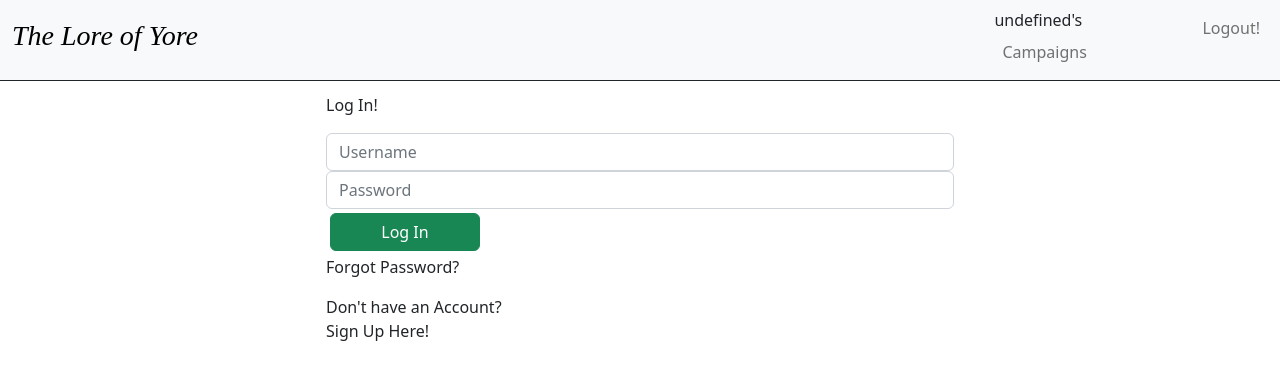
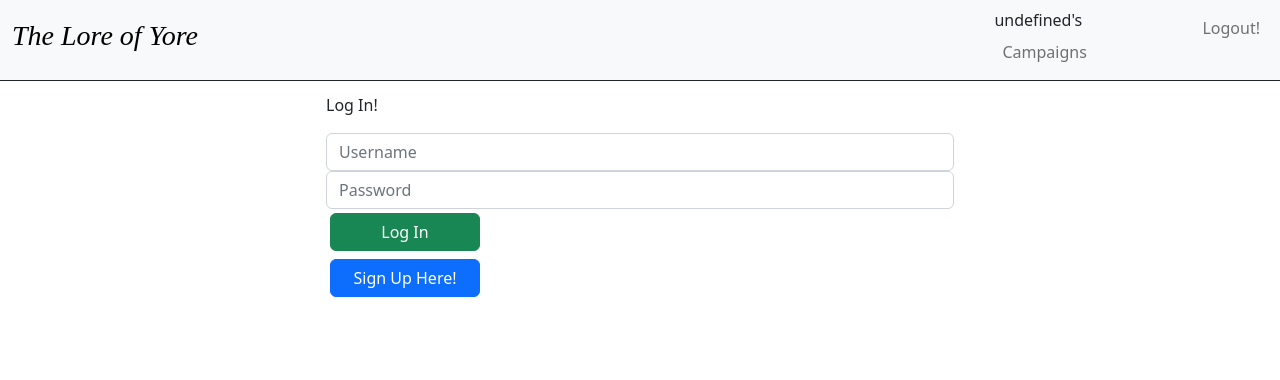
Before and after one commit to ThomasGCarpenter/D-D-Session-Summary-App, a React (Create React App) app in the folder client/: page / in a window 1280 px wide. Shown: the top 380 px of the page. Built offline with nearby package versions, Linux system fonts and the light colour scheme.

Commit message:
This fixes #11

```diff
--- a/client/src/pages/landing-page.tsx
+++ b/client/src/pages/landing-page.tsx
@@ -42,13 +42,10 @@
 
     try {
       const result = await axios.post("http://localhost:9444/login", userData);
-      console.log("TTTTTTTTTTTTTTt", result);
-      console.log("HHHHHHHHHHHHHH", result.data);
+
       setUser(result.data);
       // store the user in localStorage
       localStorage.setItem("user", JSON.stringify(result.data));
-      console.log("hhhhhhhhhhhhhhhhhhhhhiiiiiiiiiiiiiiiiiii", localStorage);
-      console.log("diiiiiiiiieeeeeeeeeeeeeeeeeeeeeeee", result.data);
     } catch (err) {
       console.log(err);
     }
@@ -87,13 +84,13 @@
                 Log In
               </button>
               <div className="bottom">
-                <p className="forgot">Forgot Password?</p>
-                <p className="signUp">
-                  Don't have an Account?
-                  <Link className="nav-link" to={"/signup"}>
-                    Sign Up Here!
-                  </Link>
-                </p>
+                <div className="signUp">
+                  <button className="btn btn-primary m-1">
+                    <Link className="nav-link" to={"/signup"}>
+                      Sign Up Here!
+                    </Link>
+                  </button>
+                </div>
               </div>
             </div>
           </form>
```
